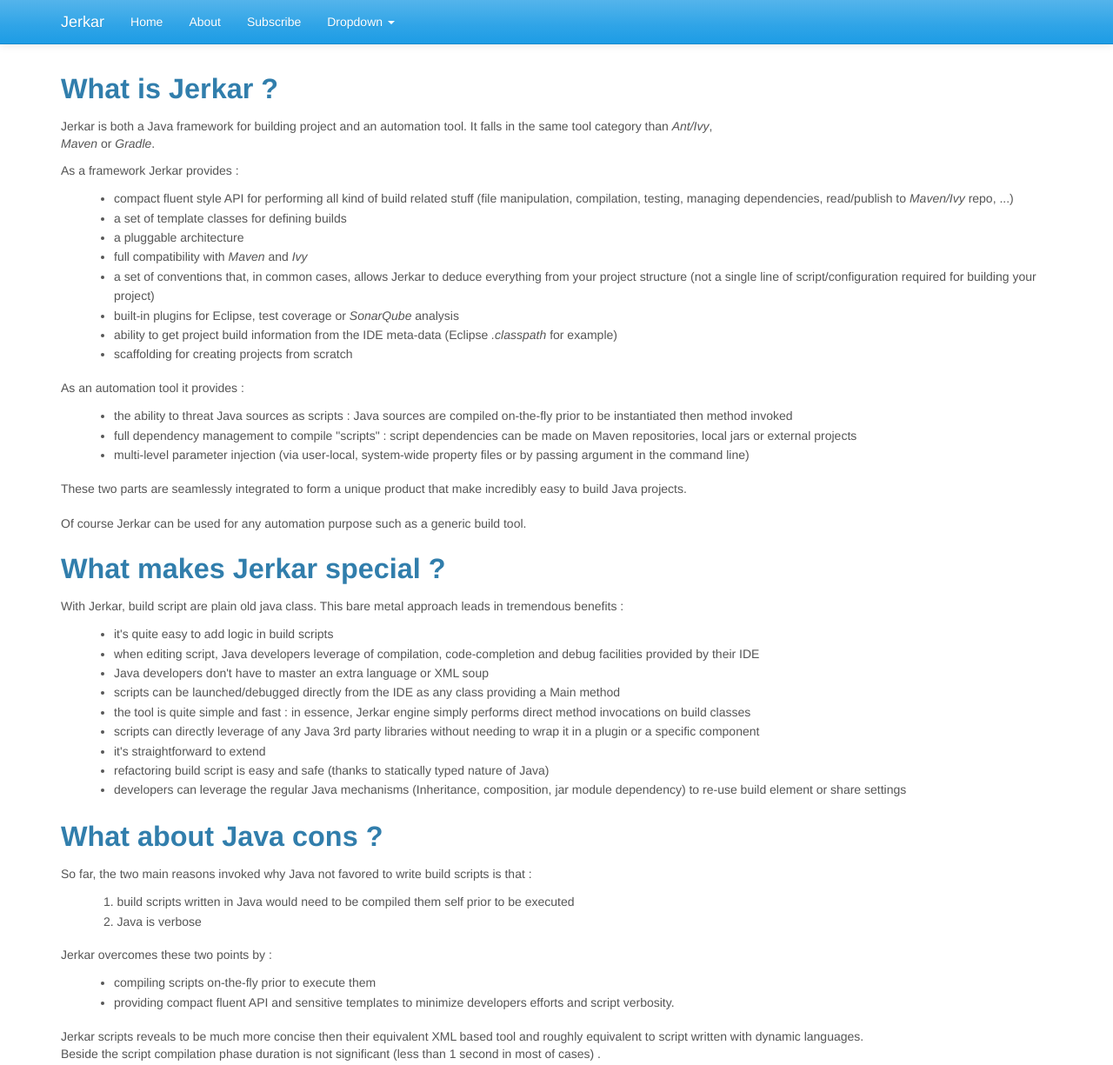
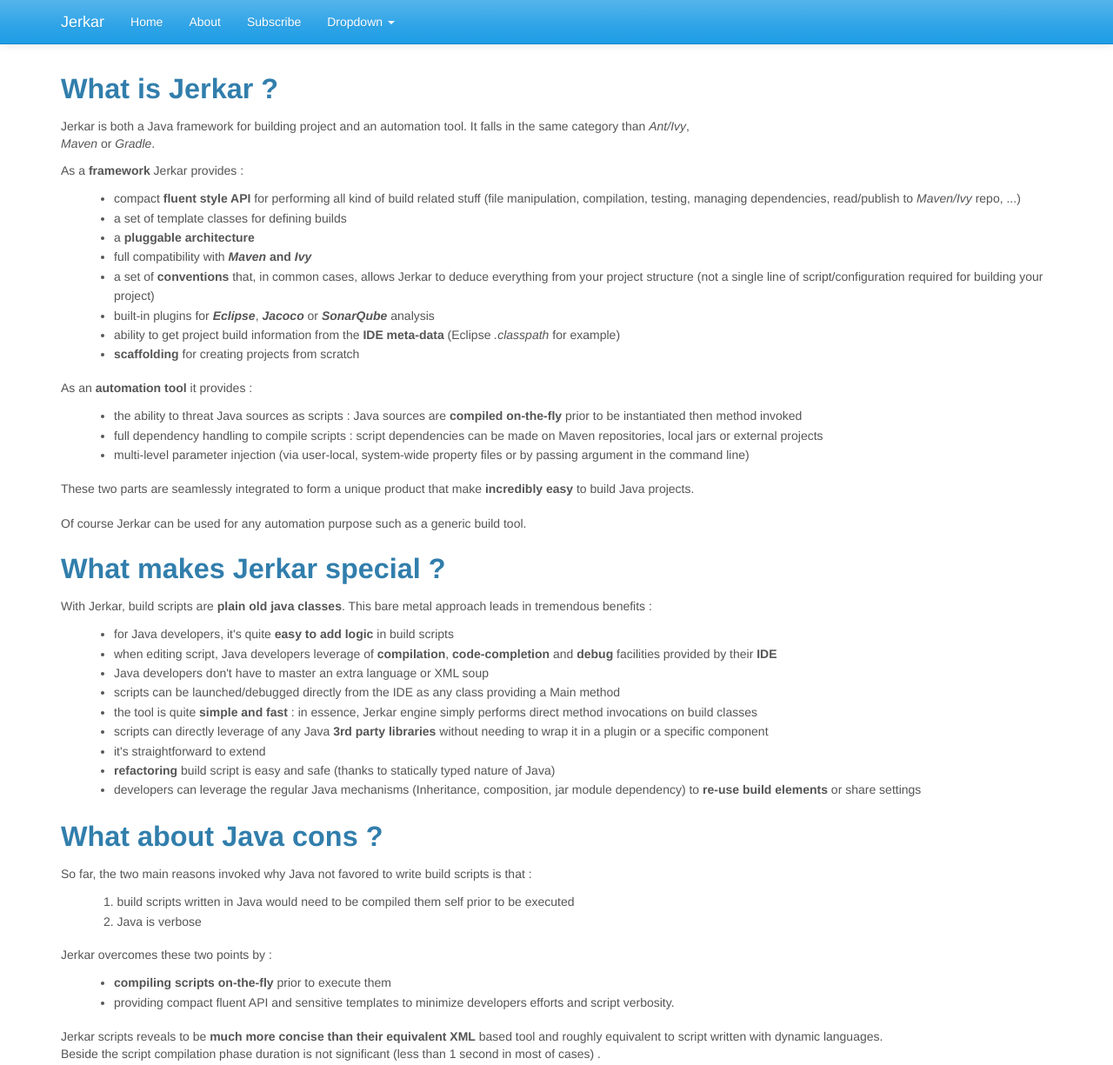
Before and after one commit to jerkar/legacy-web-site, a plain HTML site: page tell-me-more.html in a window 1280 px wide. Shown: the top 1225 px of the page at 87% size. Drawn offline with Linux system fonts and the light colour scheme.

Commit message:
content #1

```diff
--- a/feed.xml
+++ b/feed.xml
@@ -6,8 +6,8 @@
     <atom:link href="http://jerkar.org/feed.xml" rel="self" type="application/rss+xml" />
     <description>JBake Bootstrap Template</description>
     <language>en-gb</language>
-    <pubDate>lun., 11 mai 2015 00:05:05 +0200</pubDate>
-    <lastBuildDate>lun., 11 mai 2015 00:05:05 +0200</lastBuildDate>
+    <pubDate>lun., 11 mai 2015 00:52:24 +0200</pubDate>
+    <lastBuildDate>lun., 11 mai 2015 00:52:24 +0200</lastBuildDate>
 
 
   </channel>
--- a/tell-me-more.html
+++ b/tell-me-more.html
@@ -65,41 +65,41 @@
       </div>
     </div>
     <div class="container">
-	<p><h2>What is Jerkar ?</h2><p>Jerkar is both a Java framework for building project and an automation tool. It falls in the same tool category than <i>Ant/Ivy</i>,<br/> <i>Maven</i> or <i>Gradle</i>.<br/></p><p>As a framework Jerkar provides :</p>
+	<p><h2>What is Jerkar ?</h2><p>Jerkar is both a Java framework for building project and an automation tool. It falls in the same category than <i>Ant/Ivy</i>,<br/> <i>Maven</i> or <i>Gradle</i>.<br/></p><p>As a <strong>framework</strong> Jerkar provides :</p>
 <ul>
-  <li>compact fluent style API for performing all kind of build related stuff (file manipulation, compilation, testing, managing dependencies, read/publish to <em>Maven/Ivy</em> repo, ...)</li>
+  <li>compact <strong>fluent style API</strong> for performing all kind of build related stuff (file manipulation, compilation, testing, managing dependencies, read/publish to <em>Maven/Ivy</em> repo, ...)</li>
   <li>a set of template classes for defining builds</li>
-  <li>a pluggable architecture</li>
-  <li>full compatibility with <em>Maven</em> and <em>Ivy</em></li>
-  <li>a set of conventions that, in common cases, allows Jerkar to deduce everything from your project structure (not a single line of script/configuration required for building your project)</li>
-  <li>built-in plugins for Eclipse, test coverage or <em>SonarQube</em> analysis</li>
-  <li>ability to get project build information from the IDE meta-data (Eclipse <em>.classpath</em> for example)</li>
-  <li>scaffolding for creating projects from scratch</li>
-</ul><p>As an automation tool it provides :</p>
+  <li>a <strong>pluggable architecture</strong></li>
+  <li>full compatibility with <strong><em>Maven</em> and <em>Ivy</em></strong></li>
+  <li>a set of <strong>conventions</strong> that, in common cases, allows Jerkar to deduce everything from your project structure (not a single line of script/configuration required for building your project)</li>
+  <li>built-in plugins for <strong><em>Eclipse</em></strong>, <strong><em>Jacoco</em></strong> or <strong><em>SonarQube</em></strong> analysis</li>
+  <li>ability to get project build information from the <strong>IDE meta-data</strong> (Eclipse <em>.classpath</em> for example)</li>
+  <li><strong>scaffolding</strong> for creating projects from scratch</li>
+</ul><p>As an <strong>automation tool</strong> it provides :</p>
 <ul>
-  <li>the ability to threat Java sources as scripts : Java sources are compiled on-the-fly prior to be instantiated then method invoked</li>
-  <li>full dependency management to compile "scripts" : script dependencies can be made on Maven repositories, local jars or external projects</li>
+  <li>the ability to threat Java sources as scripts : Java sources are <strong>compiled on-the-fly</strong> prior to be instantiated then method invoked</li>
+  <li>full dependency handling to compile scripts : script dependencies can be made on Maven repositories, local jars or external projects</li>
   <li>multi-level parameter injection (via user-local, system-wide property files or by passing argument in the command line)</li>
-</ul><p>These two parts are seamlessly integrated to form a unique product that make incredibly easy to build Java projects.<br/><br/>Of course Jerkar can be used for any automation purpose such as a generic build tool.</p><h2>What makes Jerkar special ?</h2><p>With Jerkar, build script are plain old java class. This bare metal approach leads in tremendous benefits :</p>
+</ul><p>These two parts are seamlessly integrated to form a unique product that make <strong>incredibly easy</strong> to build Java projects.<br/><br/>Of course Jerkar can be used for any automation purpose such as a generic build tool.</p><h2>What makes Jerkar special ?</h2><p>With Jerkar, build scripts are <strong>plain old java classes</strong>. This bare metal approach leads in tremendous benefits :</p>
 <ul>
-  <li>it's quite easy to add logic in build scripts</li>
-  <li>when editing script, Java developers leverage of compilation, code-completion and debug facilities provided by their IDE</li>
+  <li>for Java developers, it's quite <strong>easy to add logic</strong> in build scripts</li>
+  <li>when editing script, Java developers leverage of <strong>compilation</strong>, <strong>code-completion</strong> and <strong>debug</strong> facilities provided by their <strong>IDE</strong></li>
   <li>Java developers don't have to master an extra language or XML soup</li>
   <li>scripts can be launched/debugged directly from the IDE as any class providing a Main method</li>
-  <li>the tool is quite simple and fast : in essence, Jerkar engine simply performs direct method invocations on build classes</li>
-  <li>scripts can directly leverage of any Java 3rd party libraries without needing to wrap it in a plugin or a specific component</li>
+  <li>the tool is quite <strong>simple and fast</strong> : in essence, Jerkar engine simply performs direct method invocations on build classes</li>
+  <li>scripts can directly leverage of any Java <strong>3rd party libraries</strong> without needing to wrap it in a plugin or a specific component</li>
   <li>it's straightforward to extend</li>
-  <li>refactoring build script is easy and safe (thanks to statically typed nature of Java)</li>
-  <li>developers can leverage the regular Java mechanisms (Inheritance, composition, jar module dependency) to re-use build element or share settings</li>
+  <li><strong>refactoring</strong> build script is easy and safe (thanks to statically typed nature of Java)</li>
+  <li>developers can leverage the regular Java mechanisms (Inheritance, composition, jar module dependency) to <strong>re-use build elements</strong> or share settings</li>
 </ul><h2>What about Java cons ?</h2><p>So far, the two main reasons invoked why Java not favored to write build scripts is that :</p>
 <ol>
   <li>build scripts written in Java would need to be compiled them self prior to be executed</li>
   <li>Java is verbose</li>
 </ol><p>Jerkar overcomes these two points by :</p>
 <ul>
-  <li>compiling scripts on-the-fly prior to execute them</li>
+  <li><strong>compiling scripts on-the-fly</strong> prior to execute them</li>
   <li>providing compact fluent API and sensitive templates to minimize developers efforts and script verbosity.</li>
-</ul><p>Jerkar scripts reveals to be much more concise then their equivalent XML based tool and roughly equivalent to script written with dynamic languages.<br/>Beside the script compilation phase duration is not significant (less than 1 second in most of cases) . </p></p>
+</ul><p>Jerkar scripts reveals to be <strong>much more concise than their equivalent XML</strong> based tool and roughly equivalent to script written with dynamic languages.<br/>Beside the script compilation phase duration is not significant (less than 1 second in most of cases) . </p></p>
 
 	<hr />
 
```
Also changed, not shown: 1 other file.
